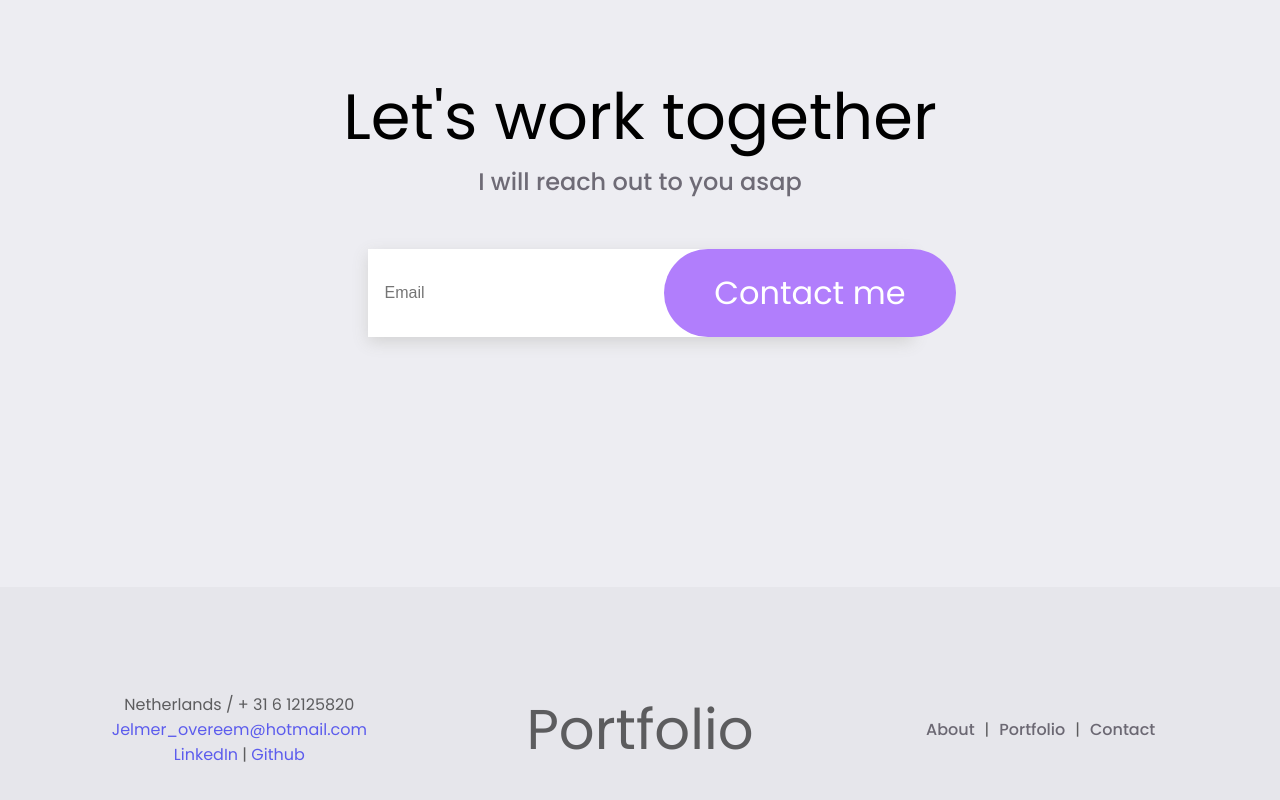
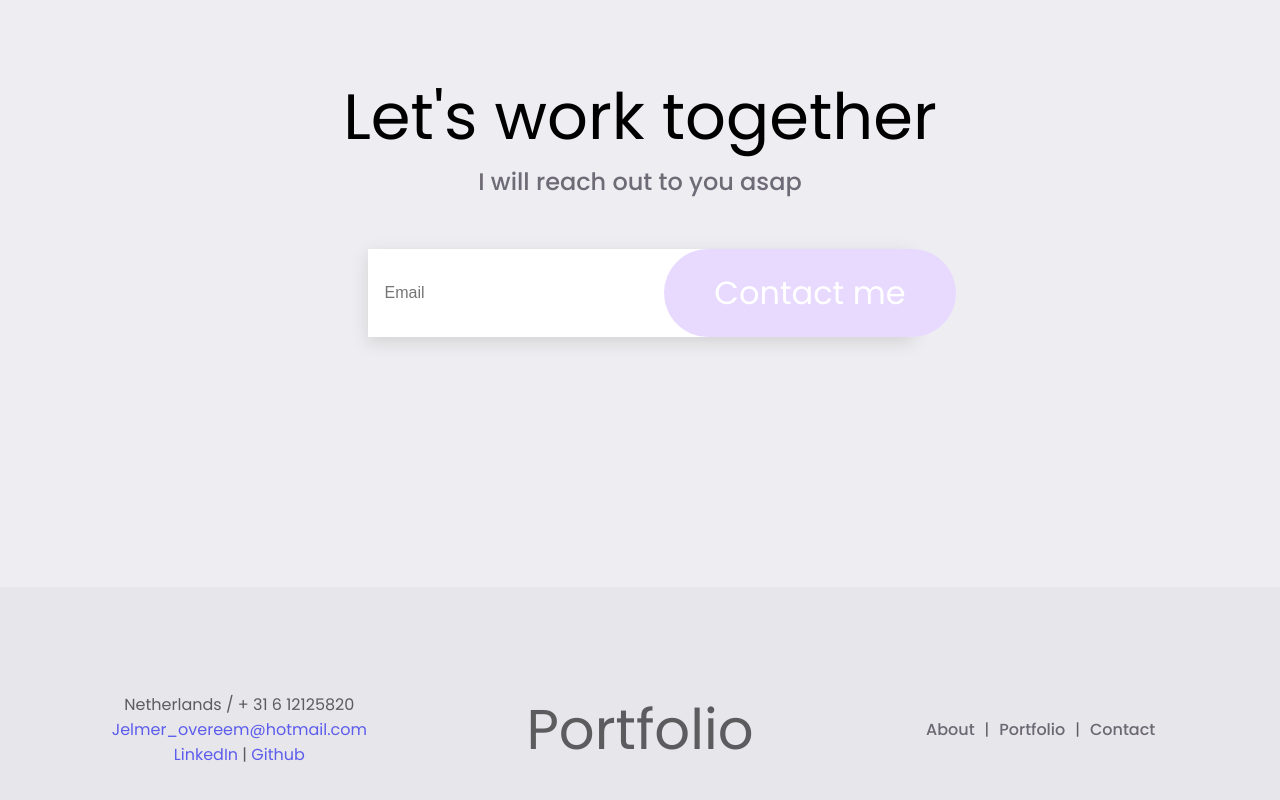
Before and after one commit to Jelmerovereem/front-end-portfolio, a React (Create React App) app: page / in a window 1280 px wide. Shown: the part 5841-6641 px from the top of the page. Built offline with nearby package versions, Linux system fonts and the light colour scheme.

Commit message:
added email input field validation

```diff
--- a/src/components/organisms/Contact.jsx
+++ b/src/components/organisms/Contact.jsx
@@ -1,5 +1,5 @@
-import React from 'react';
-import styled from 'styled-components';
+import React, { useState } from 'react';
+import styled, { css } from 'styled-components';
 import * as colors from 'styles/colors';
 import * as defaults from 'styles/defaults';
 
@@ -62,6 +62,19 @@ const EmailInput = styled.input`
 		outline-color: ${colors.btnPrimary};
 		border: 2px solid ${colors.btnPrimary};
 	}
+
+	&:focus {
+		${(props) => !props.isEmpty && css`
+			&:valid {
+				border: 2px solid green;
+			}
+		`}
+
+		&:invalid {
+			border: 2px solid red;
+		}
+	}
+
 	@media screen and (max-width: 768px) {
 		width: 80%;
 		padding: 20px 0 20px 15px;
@@ -88,9 +101,42 @@ const SubmitBtn = styled.button`
 	&:hover {
 		background: ${colors.btnHover};
 	}
+
+	${(props) => props.isDisabled && css`
+		background: ${colors.btnDisabled};
+	`}
+
+	&:disabled {
+		cursor: not-allowed;
+
+		&:hover {
+			background: ${colors.btnDisabled};
+		}
+	}
 `
 
 const Contact = () => {
+	const [contactEmail, setContactEmail] = useState("");
+	const [emailIsValid, setEmailIsValid] = useState(false);
+
+	const onChangeEmailInput = (event) => {
+		setContactEmail(event.target.value);
+
+		if (event.target.value) {
+			if (event.target.value.length > 0) {
+				if (event.target.validity.valid) {
+					setEmailIsValid(true);
+				} else {
+					setEmailIsValid(false);
+				}
+			} else {
+				setEmailIsValid(false);
+			}
+		} else {
+			setEmailIsValid(false);
+		}
+	}
+
 	return (
 		<Container id="contact">
 			<Title>Let&apos;s work together</Title>
@@ -98,8 +144,8 @@ const Contact = () => {
 			<form name="contact" method="POST" data-netlify="true">
 				<input type="hidden" name="form-name" value="contact" />
 				<EmailContainer>
-					<EmailInput placeholder="Email" name="email" />
-					<SubmitBtn type="submit">Contact me</SubmitBtn>
+					<EmailInput onChange={onChangeEmailInput} value={contactEmail} isEmpty={!contactEmail} placeholder="Email" type="email" name="email" />
+					<SubmitBtn isDisabled={!emailIsValid} disabled={!contactEmail} type="submit">Contact me</SubmitBtn>
 				</EmailContainer>
 			</form>
 		</Container>
--- a/src/styles/colors.js
+++ b/src/styles/colors.js
@@ -1,6 +1,7 @@
 export const primary = '#8D5CE0';
 export const btnPrimary = '#B17EFC';
 export const btnHover = '#6B568F';
+export const btnDisabled = '#e8d9ff';
 export const textColor = '#1A1423';
 export const bgLight = '#F4F4F9';
 export const bgDark = '#EDEDF2';
```
